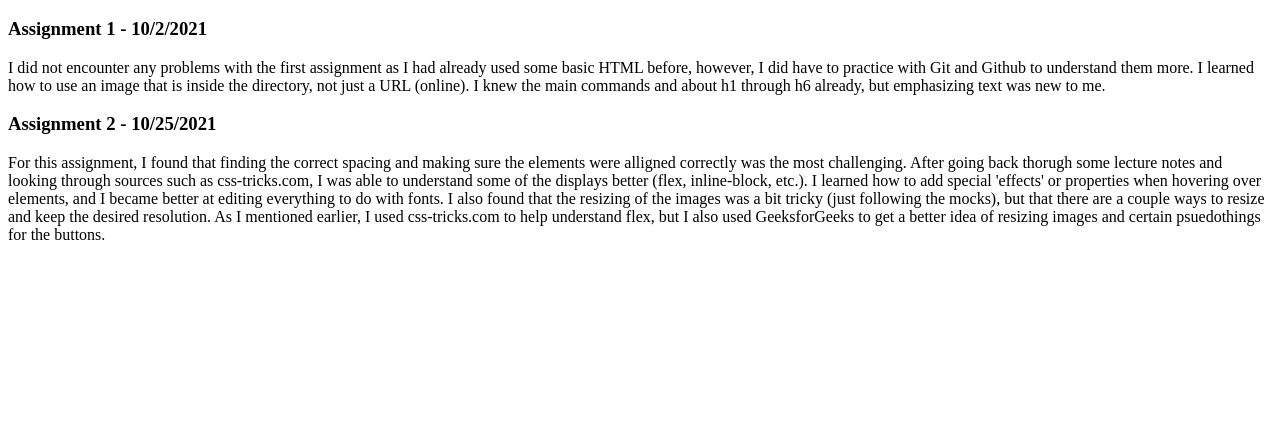
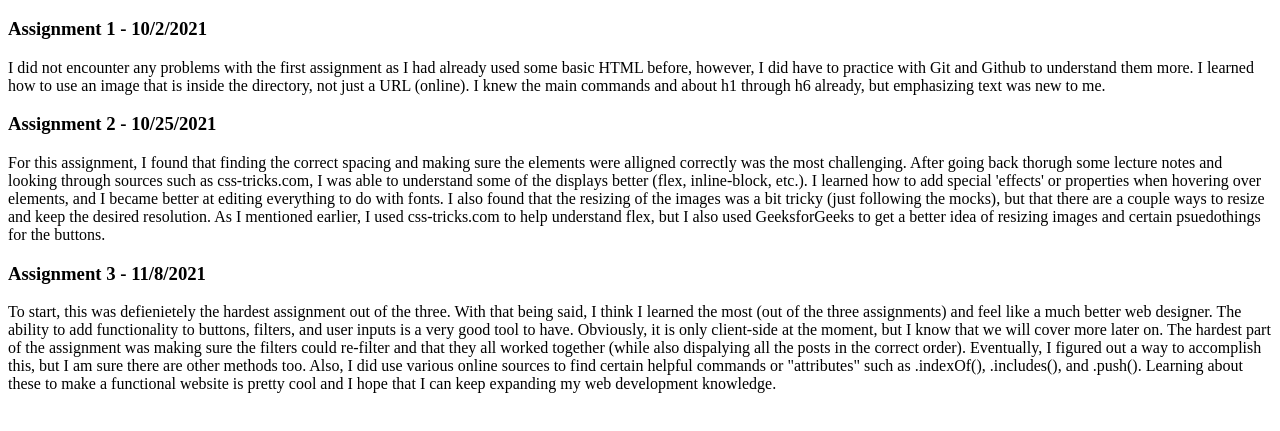
Before and after one commit to rileyelwell/code_blog, a plain HTML site: page blog.html in a window 1280 px wide. Shown: the part 109-540 px from the top of the page. Drawn offline with Linux system fonts and the light colour scheme.

Commit message:
Code Blog for Assignment 3.

```diff
--- a/blog.html
+++ b/blog.html
@@ -22,5 +22,14 @@
             to help understand flex, but I also used GeeksforGeeks to get a better idea of resizing images and certain psuedothings
             for the buttons.
         </p>
+        <h3>Assignment 3 - 11/8/2021</h3>
+        <p>To start, this was defienietely the hardest assignment out of the three. With that being said, I think I learned the
+            most (out of the three assignments) and feel like a much better web designer. The ability to add functionality to
+            buttons, filters, and user inputs is a very good tool to have. Obviously, it is only client-side at the moment, but
+            I know that we will cover more later on. The hardest part of the assignment was making sure the filters could re-filter
+            and that they all worked together (while also dispalying all the posts in the correct order). Eventually, I figured out
+            a way to accomplish this, but I am sure there are other methods too. Also, I did use various online sources to find certain
+            helpful commands or "attributes" such as .indexOf(), .includes(), and .push(). Learning about these to make a functional
+            website is pretty cool and I hope that I can keep expanding my web development knowledge.
     </body>
 </html>
```
